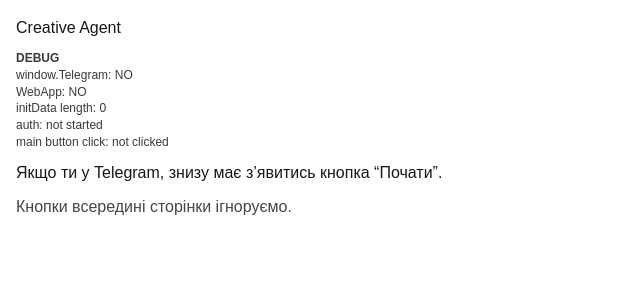
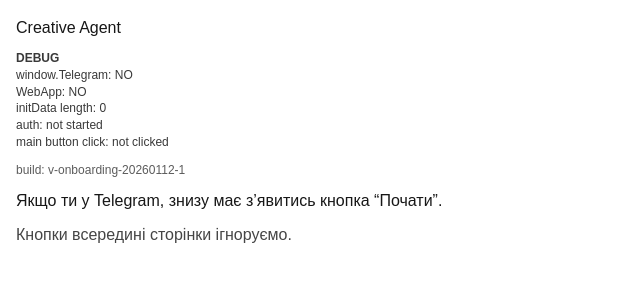
Before and after one commit to filyukvlad-prog/creative-agent, a Next.js app: page /onboarding in a window 1280 px wide. Shown: the top 300 px of the page, without its empty margins (0-640 px from the left). Built offline with nearby package versions, Linux system fonts and the light colour scheme.

Commit message:
Fix onboarding + remove legacy auth route

```diff
--- a/app/onboarding/page.tsx
+++ b/app/onboarding/page.tsx
@@ -74,7 +74,7 @@ export default function OnboardingPage() {
         <div>auth: {debug.auth}</div>
         <div>main button click: {debug.click}</div>
       </div>
-
+<p style={{ opacity: 0.7, fontSize: 12 }}>build: v-onboarding-20260112-1</p>
       <p style={{ margin: 0 }}>Якщо ти у Telegram, знизу має з’явитись кнопка “Почати”.</p>
       <p style={{ margin: 0, opacity: 0.8 }}>Кнопки всередині сторінки ігноруємо.</p>
     </main>
```
